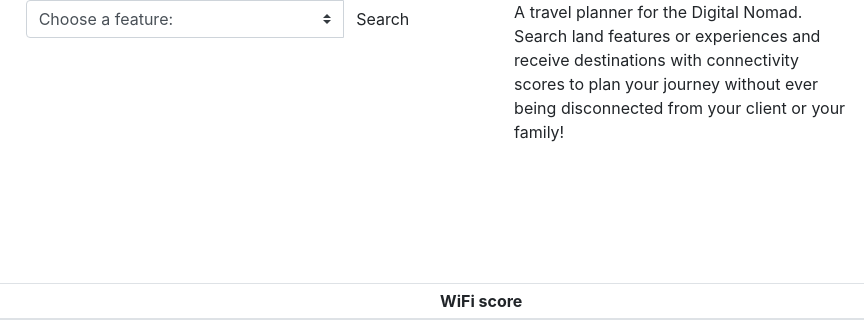
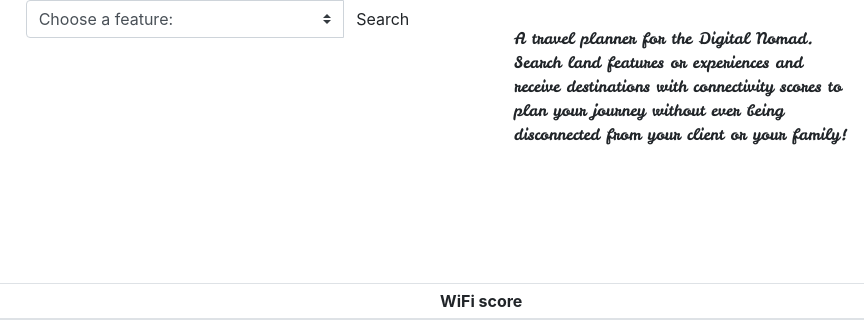
Before and after one commit to LandrumTrev/dinofii, a plain HTML site: page index.html in a window 1280 px wide. Shown: the top 329 px of the page, 416-1280 px from the left. Drawn offline with nearby package versions, Linux system fonts and the light colour scheme.

Commit message:
change some fonts, not sold on the description font

```diff
--- a/assets/CSS/style.css
+++ b/assets/CSS/style.css
@@ -34,6 +34,8 @@ body {
 }
 #descript {
     padding-left: 6%;
+    padding-top: 2%;
+    font-family: 'Leckerli One';
 }
 #phonicTitle {
     line-height: 0.5em;
```
